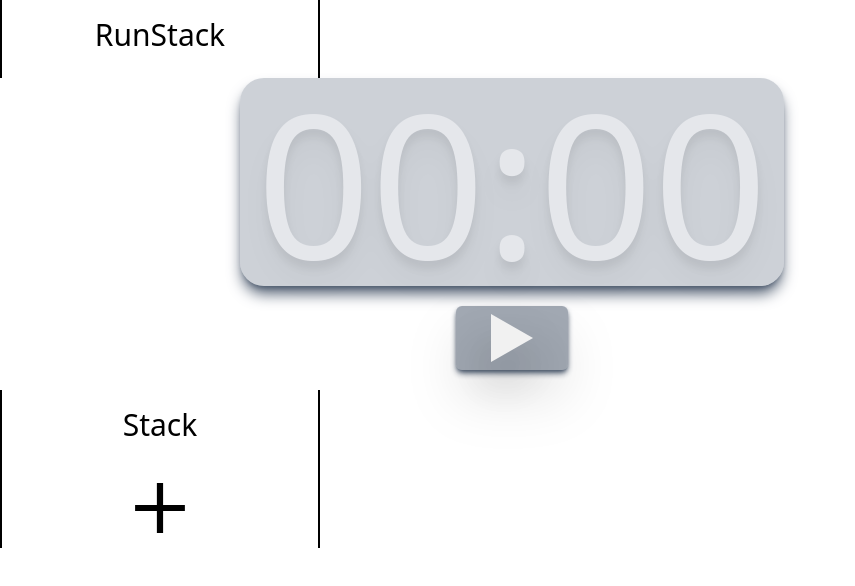
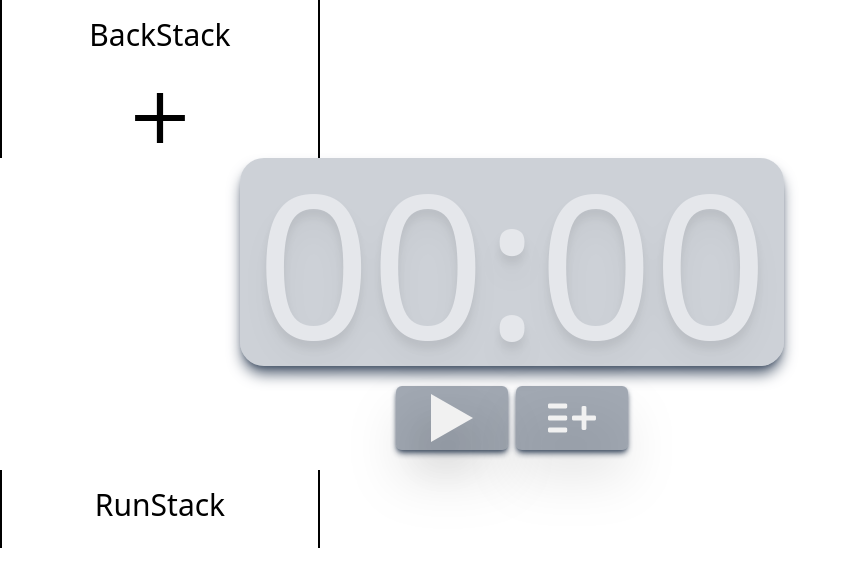
Before and after one commit to RockyPHER/Ttasker-Ultimate, a Next.js app: page /ui/AppManager in a window 1280 px wide. Shown: the top 586 px of the page, without its empty margins (0-855 px from the left). Built offline with nearby package versions, Linux system fonts and the light colour scheme.

Commit message:
Added: add-stack button

```diff
--- a/app/ui/AppManager/page.tsx
+++ b/app/ui/AppManager/page.tsx
@@ -33,11 +33,11 @@ export default function AppManager() {
 
   return (
     <>
+      <BackStack tasks={backTasks} setTasks={setBackTasks} />
+      <div className='flex justify-center items-center w-4/5 h-full'>
+        <Timer task={currentTask} onStartButton={startRoutine} onFinishTask={onFinishTask} onNextTask={onNextTask} />
+      </div>
       <RunStack tasks={runTasks} />
-      <div className='flex justify-center items-center w-4/5 h-full'>
-        <Timer onStartButton={startRoutine} onFinishTask={onFinishTask} onNextTask={onNextTask} task={currentTask} />
-      </div>
-      <BackStack tasks={backTasks} setTasks={setBackTasks} />
     </>
   );
 
--- a/app/ui/Stack/BackStack/page.tsx
+++ b/app/ui/Stack/BackStack/page.tsx
@@ -1,6 +1,5 @@
 'use client'
 
-import { useState } from "react";
 import PlusIcon from "@/icons/plus.svg";
 import Task, { ITask } from "@/components/Task/page";
 
@@ -11,9 +10,7 @@ interface BackStackProps {
 
 export default function Stack({ tasks, setTasks }: BackStackProps) {
 
-    const mockStackName = "Stack";
-
-    const [stackName, setStackName] = useState(mockStackName);
+    const stackName = "BackStack";
 
     const tasksComponents = tasks && tasks.map((task) => (
         <Task
--- a/app/ui/SystemController/page.tsx
+++ b/app/ui/SystemController/page.tsx
@@ -1,20 +1,26 @@
 import PlayIcon from "@/icons/play.svg";
 import PauseIcon from "@/icons/pause.svg";
+import AddStackIcon from "@/icons/add-stack.svg";
 
 interface timerButtonProps {
-    onClickHandler: () => void;
+    onPlayHandler: () => void;
+    onStartRunHandler: () => void;
+
     isPlaying: boolean;
 }
 
-export function TimerButton({ onClickHandler, isPlaying }: timerButtonProps) {
+export function TimerButton({ onPlayHandler, onStartRunHandler, isPlaying }: timerButtonProps) {
     return (
-        <div className="flex justify-center items-center w-full">
+        <div className="flex justify-center items-center space-x-2 w-full">
             <button
-                onClick={onClickHandler}
+                onClick={onPlayHandler}
                 className="drop-shadow-2xl shadow-slate-600 rounded-md shadow-md flex items-center justify-center px-8 py-2 bg-slate-600 bg-opacity-50 hover:bg-gray-900 hover:bg-opacity-50 active:bg-black active:bg-opacity-50"
             >
                 {isPlaying ? <PauseIcon className="drop-shadow-2xl shadow-2xl w-12 h-12" /> : <PlayIcon className="drop-shadow-2xl w-12 h-12" />}
             </button>
+            <button onClick={onStartRunHandler} className="drop-shadow-2xl shadow-slate-600 rounded-md shadow-md flex items-center justify-center px-8 py-2 bg-slate-600 bg-opacity-50 hover:bg-gray-900 hover:bg-opacity-50 active:bg-black active:bg-opacity-50">
+                <AddStackIcon className="w-12 h-12"/>
+            </button>
         </div>
     );
 }
--- a/app/ui/Timer/page.tsx
+++ b/app/ui/Timer/page.tsx
@@ -16,7 +16,7 @@ interface TimerProps {
 
 export default function Timer({ task, onNextTask, onFinishTask, onStartButton}: TimerProps) {
 
-    const taskTime = task?.time;
+    const actualTaskTime = task?.time;
 
     const [minutes, setMinutes] = useState("00");
     const [seconds, setSeconds] = useState("00");
@@ -50,7 +50,7 @@ export default function Timer({ task, onNextTask, onFinishTask, onStartButton}:
         return () => {
             intervalId ? clearInterval(intervalId) : null;
         };
-    }, [isRunning, time, taskTime, onFinishTask]);
+    }, [isRunning, time, actualTaskTime, onFinishTask]);
 
     //Timer Display
     useEffect(() => {
@@ -91,7 +91,7 @@ export default function Timer({ task, onNextTask, onFinishTask, onStartButton}:
                 <span className="text-gray-200 drop-shadow-xl text-[25vh]">{seconds}</span>
             </div>
             <div>
-                <TimerButton onClickHandler={playButtonHandler} isPlaying={isRunning} />
+                <TimerButton onStartRunHandler={onStartButton} onPlayHandler={playButtonHandler} isPlaying={isRunning} />
             </div>
             <div className="flex w-full justify-center">
                 {task && <ActualTask task={task}/>}
```
Also changed, not shown: public/icons/add-stack.svg (added).
